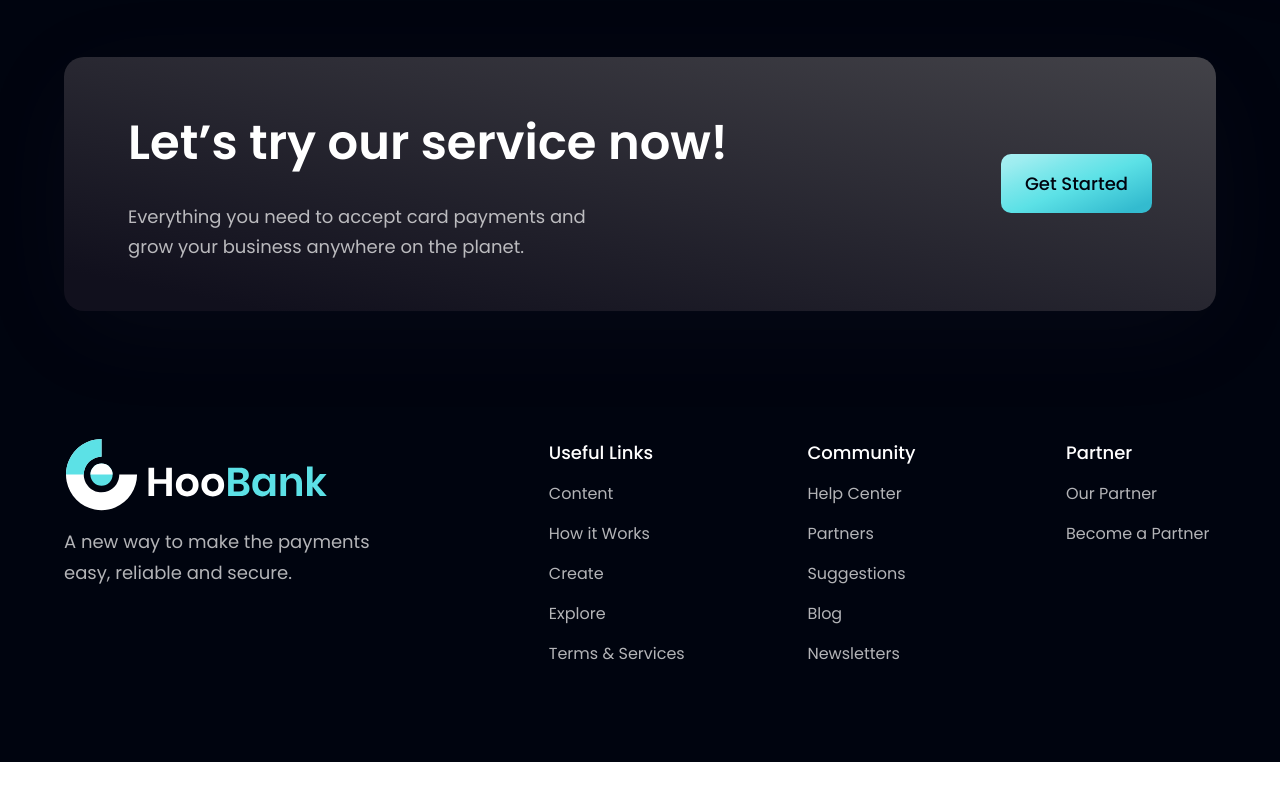
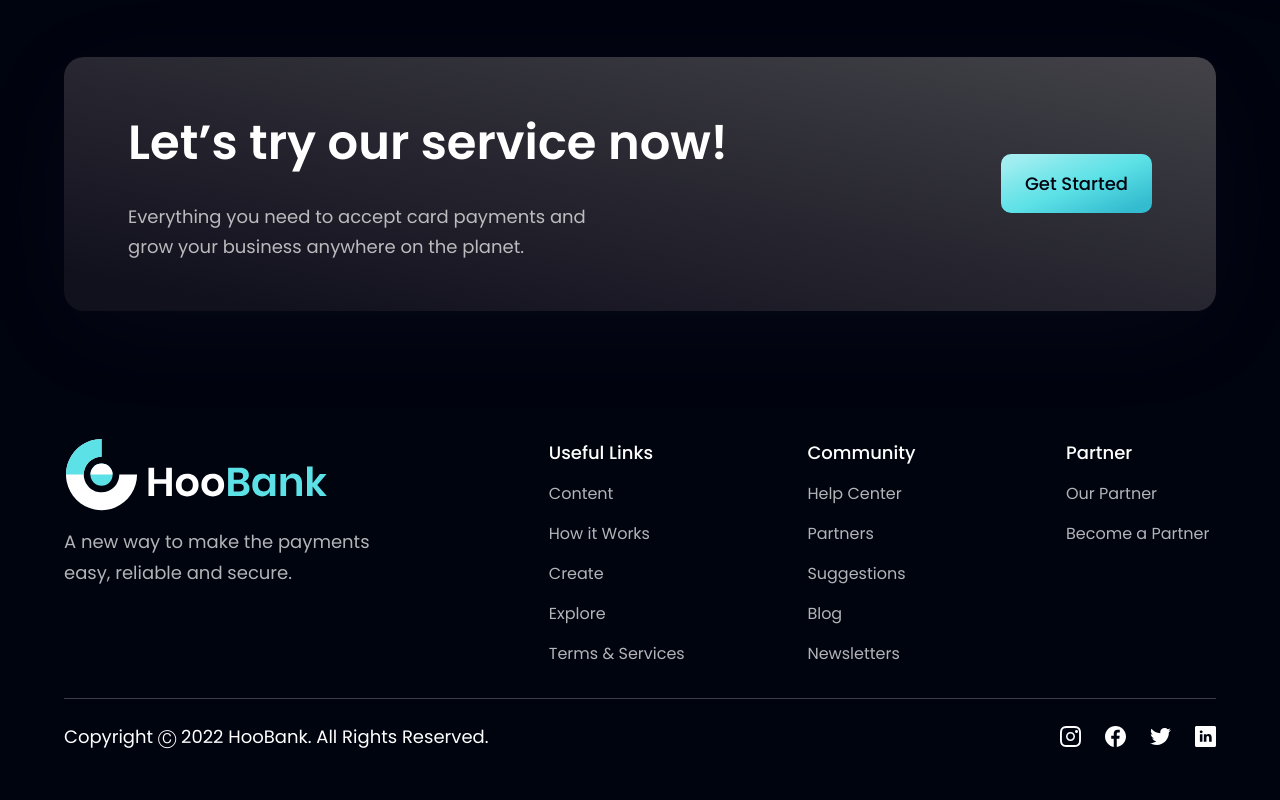
Before and after one commit to DorKatzir/bank_modern_app, a React (Vite) app: page / in a window 1280 px wide. Shown: the part 4043-4843 px from the top of the page. Before the commit the page ends 4805 px from the top, so only its background shows below. Built offline with nearby package versions, Linux system fonts and the light colour scheme.

Commit message:
footer social icons added and section completed

```diff
--- a/src/components/Footer.jsx
+++ b/src/components/Footer.jsx
@@ -4,8 +4,9 @@
 
 const Footer = () => (
     <section className={`${styles.flexCenter} ${styles.paddingY} flex-col`}>
+
       <div className={`${styles.flexStart} md:flex-row flex-col mb-8 w-full`}>
-
+        {/* LOGO */}
         <div className="flex-[1] flex flex-col justify-start mr-10">
           <img src={logo} alt="hoobank" className="w-[266px] h-[72px] object-contain" />
           <p className={`${styles.paragraph} mt-4 max-w-[312px]`}>
@@ -13,6 +14,7 @@
           </p>
         </div>
 
+        {/* LINKS */}
         <div className="flex-[1.5] w-full flex flex-row justify-between flex-wrap md:mt-0 mt-10">
           {
             footerLinks.map(footerLink => (
@@ -35,11 +37,34 @@
                 </div>
             ))
           }
+        </div>
+      </div>
 
+      {/* ICONS */}
+      <div className="w-full flex justify-between items-center md:flex-row flex-col pt-6 border-t-[1px] border-t-[#3F3E45]">
+
+        <p className="font-poppins font-normal text-center text-[18px] leading-[27px] text-white">
+          Copyright Ⓒ 2022 HooBank. All Rights Reserved.
+        </p>
+
+        <div className="flex flex-row md:mt-0 mt-6">
+          {
+            socialMedia.map((social, index) => (
+              <img
+                  key={social.id}
+                  src={social.icon}
+                  alt={social.id}
+                  className={`w-[21px] h-[21px] object-contain cursor-pointer ${
+                    index !== socialMedia.length - 1 ? "mr-6" : "mr-0"
+                  }`}
+                  onClick={() => window.open(social.link)}
+              />
+            ))
+          }
         </div>
 
+      </div>
 
-      </div>
     </section>
   )
 
```
